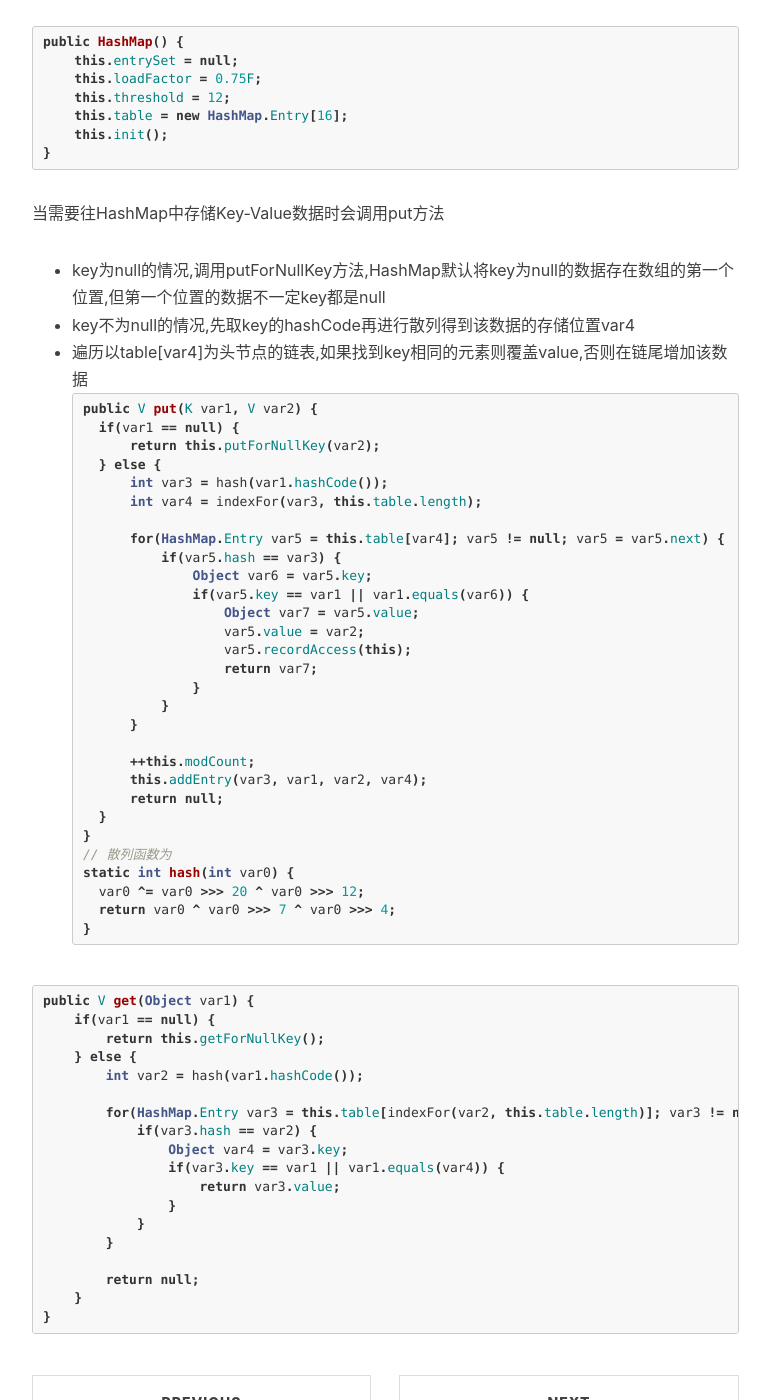
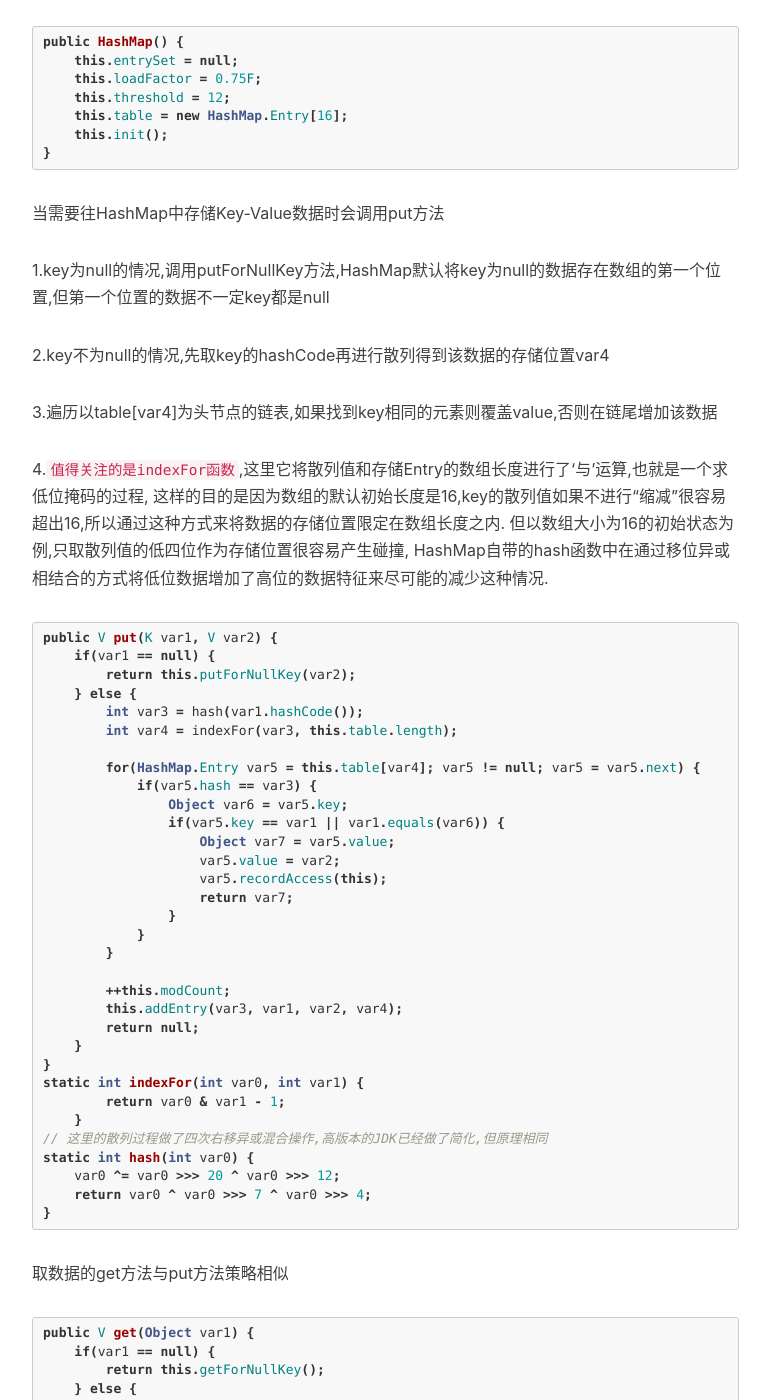
Before and after one commit to DoubleChick/DoubleChick.github.io, a Jekyll site: the page built from _posts/2017-12-10-hashMap.markdown, in a window 1280 px wide and 1400 px high, scrolled down 2458 px. Shown: the whole window, without its empty margins (233-1003 px from the left). Built offline with Jekyll 4.4.1, drawn with Linux system fonts in a browser that asks for light colours; nearby versions of some CDN libraries; comment, search, counter and statistics services are not loaded.

Commit message:
Blog3Part7

````diff
--- a/_posts/2017-12-10-hashMap.markdown
+++ b/_posts/2017-12-10-hashMap.markdown
@@ -69,9 +69,17 @@ public HashMap() {
  ```
 
 当需要往HashMap中存储Key-Value数据时会调用put方法
-- key为null的情况,调用putForNullKey方法,HashMap默认将key为null的数据存在数组的第一个位置,但第一个位置的数据不一定key都是null
-- key不为null的情况,先取key的hashCode再进行散列得到该数据的存储位置var4
-- 遍历以table[var4]为头节点的链表,如果找到key相同的元素则覆盖value,否则在链尾增加该数据
+
+1.key为null的情况,调用putForNullKey方法,HashMap默认将key为null的数据存在数组的第一个位置,但第一个位置的数据不一定key都是null
+
+2.key不为null的情况,先取key的hashCode再进行散列得到该数据的存储位置var4
+
+3.遍历以table[var4]为头节点的链表,如果找到key相同的元素则覆盖value,否则在链尾增加该数据
+
+4.`值得关注的是indexFor函数`,这里它将散列值和存储Entry的数组长度进行了‘与’运算,也就是一个求低位掩码的过程,
+这样的目的是因为数组的默认初始长度是16,key的散列值如果不进行“缩减”很容易超出16,所以通过这种方式来将数据的存储位置限定在数组长度之内.
+但以数组大小为16的初始状态为例,只取散列值的低四位作为存储位置很容易产生碰撞,
+HashMap自带的hash函数中在通过移位异或相结合的方式将低位数据增加了高位的数据特征来尽可能的减少这种情况.
 ```java
 public V put(K var1, V var2) {
     if(var1 == null) {
@@ -97,13 +105,17 @@ public V put(K var1, V var2) {
         return null;
     }
 }
-// 散列函数为
+static int indexFor(int var0, int var1) {
+        return var0 & var1 - 1;
+    }
+// 这里的散列过程做了四次右移异或混合操作,高版本的JDK已经做了简化,但原理相同
 static int hash(int var0) {
     var0 ^= var0 >>> 20 ^ var0 >>> 12;
     return var0 ^ var0 >>> 7 ^ var0 >>> 4;
 }
 ```
 
+取数据的get方法与put方法策略相似
 ```java
 public V get(Object var1) {
     if(var1 == null) {
````
